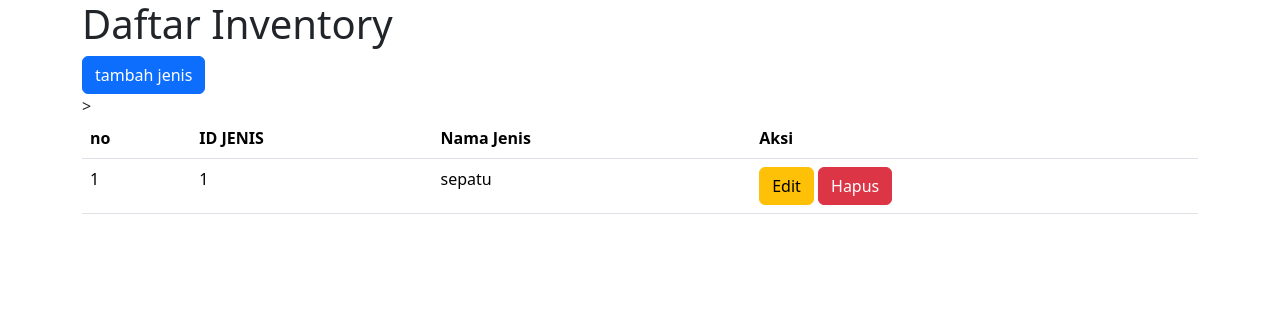
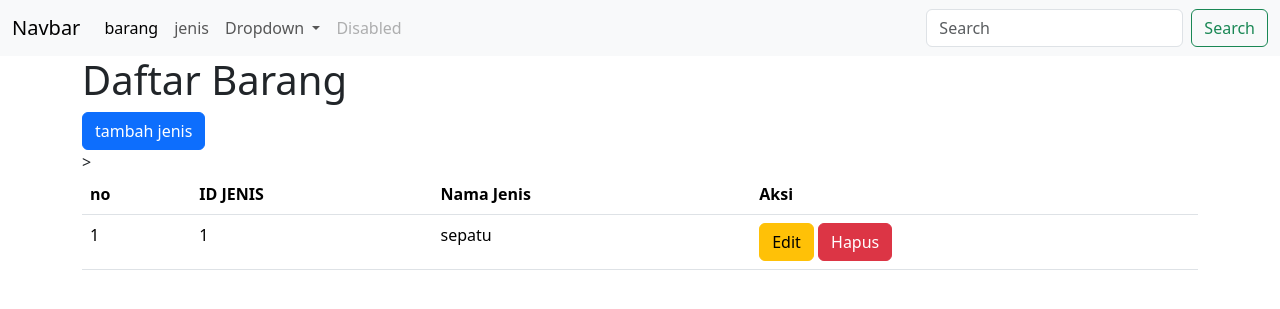
Before and after one commit to akmaltauf/db_inventory_akmal, a PHP site: page /db_inventory_akmal/ in a window 1280 px wide. Shown: the top 309 px of the page. Run offline with PHP 8.4, Linux system fonts and the light colour scheme; data comes from the database, SQL or seed files in the repository.

Commit message:
astagfirullah

```diff
--- a/view/jenis/index.php
+++ b/view/jenis/index.php
@@ -4,11 +4,47 @@
     <meta charset="UTF-8">
     <meta name="viewport" content="width=device-width, initial-scale=1.0">
     <link rel="stylesheet" href="https://cdn.jsdelivr.net/npm/bootstrap@5.3.3/dist/css/bootstrap.min.css">
-    <title>Daftar Inventory</title>
+    <title>Daftar Barang</title>
 </head>
 <body>
+<nav class="navbar navbar-expand-lg bg-body-tertiary">
+  <div class="container-fluid">
+    <a class="navbar-brand" href="#">Navbar</a>
+    <button class="navbar-toggler" type="button" data-bs-toggle="collapse" data-bs-target="#navbarSupportedContent" aria-controls="navbarSupportedContent" aria-expanded="false" aria-label="Toggle navigation">
+      <span class="navbar-toggler-icon"></span>
+    </button>
+    <div class="collapse navbar-collapse" id="navbarSupportedContent">
+      <ul class="navbar-nav me-auto mb-2 mb-lg-0">
+        <li class="nav-item">
+          <a class="nav-link active" aria-current="page" href="http://localhost/db_inventory_akmal/view/barang/">barang</a>
+        </li>
+        <li class="nav-item">
+          <a class="nav-link" href="http://localhost/db_inventory_akmal/view/jenis/">jenis</a>
+        </li>
+        <li class="nav-item dropdown">
+          <a class="nav-link dropdown-toggle" href="#" role="button" data-bs-toggle="dropdown" aria-expanded="false">
+            Dropdown
+          </a>
+          <ul class="dropdown-menu">
+            <li><a class="dropdown-item" href="#">Action</a></li>
+            <li><a class="dropdown-item" href="#">Another action</a></li>
+            <li><hr class="dropdown-divider"></li>
+            <li><a class="dropdown-item" href="#">Something else here</a></li>
+          </ul>
+        </li>
+        <li class="nav-item">
+          <a class="nav-link disabled" aria-disabled="true">Disabled</a>
+        </li>
+      </ul>
+      <form class="d-flex" role="search">
+        <input class="form-control me-2" type="search" placeholder="Search" aria-label="Search">
+        <button class="btn btn-outline-success" type="submit">Search</button>
+      </form>
+    </div>
+  </div>
+</nav>
     <div class="container">
-    <h1>Daftar Inventory</h1>
+    <h1>Daftar Barang</h1>
     <a href="view_tambah.php" class="btn btn-primary">tambah jenis</a>
     <table>
     <table class="table">
@@ -34,7 +70,7 @@
                         <td><?php echo $result['id_jenis']?></td>
                         <td><?php echo $result['nama_jenis']?></td>
                         <td>
-                            <a href="" class="btn btn-warning">Edit </a>
+                            <a href="edit.php?id_jenis=<?php echo $result['id_jenis']?>" class="btn btn-warning">Edit </a>
                             <a href="" class="btn btn-danger">Hapus</a>
                         </td>
                     </tr>
@@ -48,5 +84,7 @@
 
     </table>
     </div>
+    <script src="https://cdn.jsdelivr.net/npm/bootstrap@5.3.3/dist/js/bootstrap.bundle.min.js"
+    ></script>
 </body>
 </html>
--- a/view/jenis/view_tambah.php
+++ b/view/jenis/view_tambah.php
@@ -3,6 +3,7 @@
 <head>
     <meta charset="UTF-8">
     <meta name="viewport" content="width=device-width, initial-scale=1.0">
+    <link rel="stylesheet" href="https://cdn.jsdelivr.net/npm/bootstrap@5.3.3/dist/css/bootstrap.min.css"
     <title>tambah jenis</title>
 </head>
 <body>
```
Also changed, not shown: view/barang/hapus.php (added, +17 -0 lines), view/barang/index.php (+7 -3 lines), view/barang/proses_barang.php (added, +17 -0 lines), view/barang/simpan.php (+4 -3 lines), view/barang/view_tambah.php (+6 -6 lines), view/jenis/edit.php (added, +25 -0 lines), view/jenis/proses_edit.php (added, +17 -0 lines).
